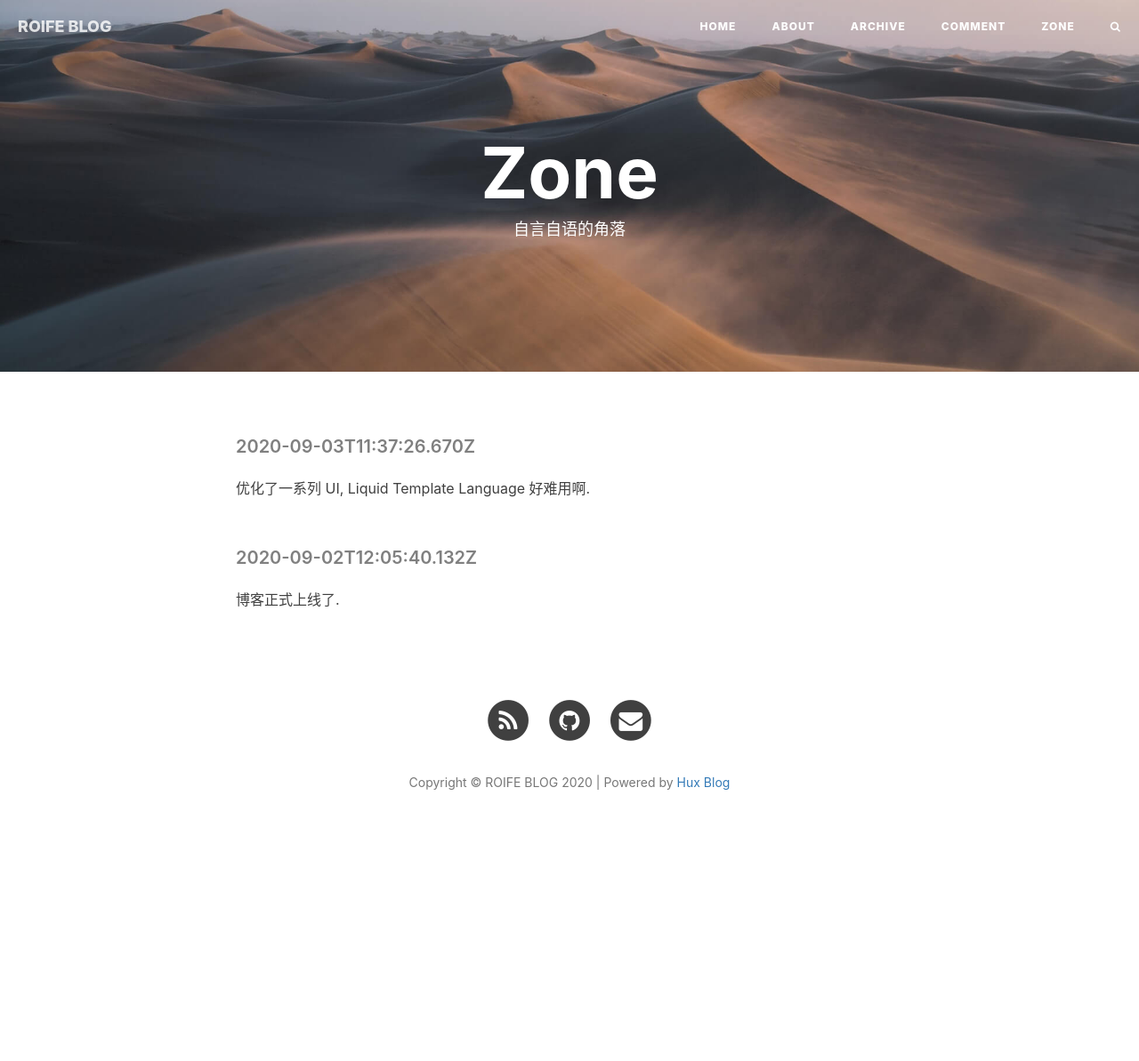
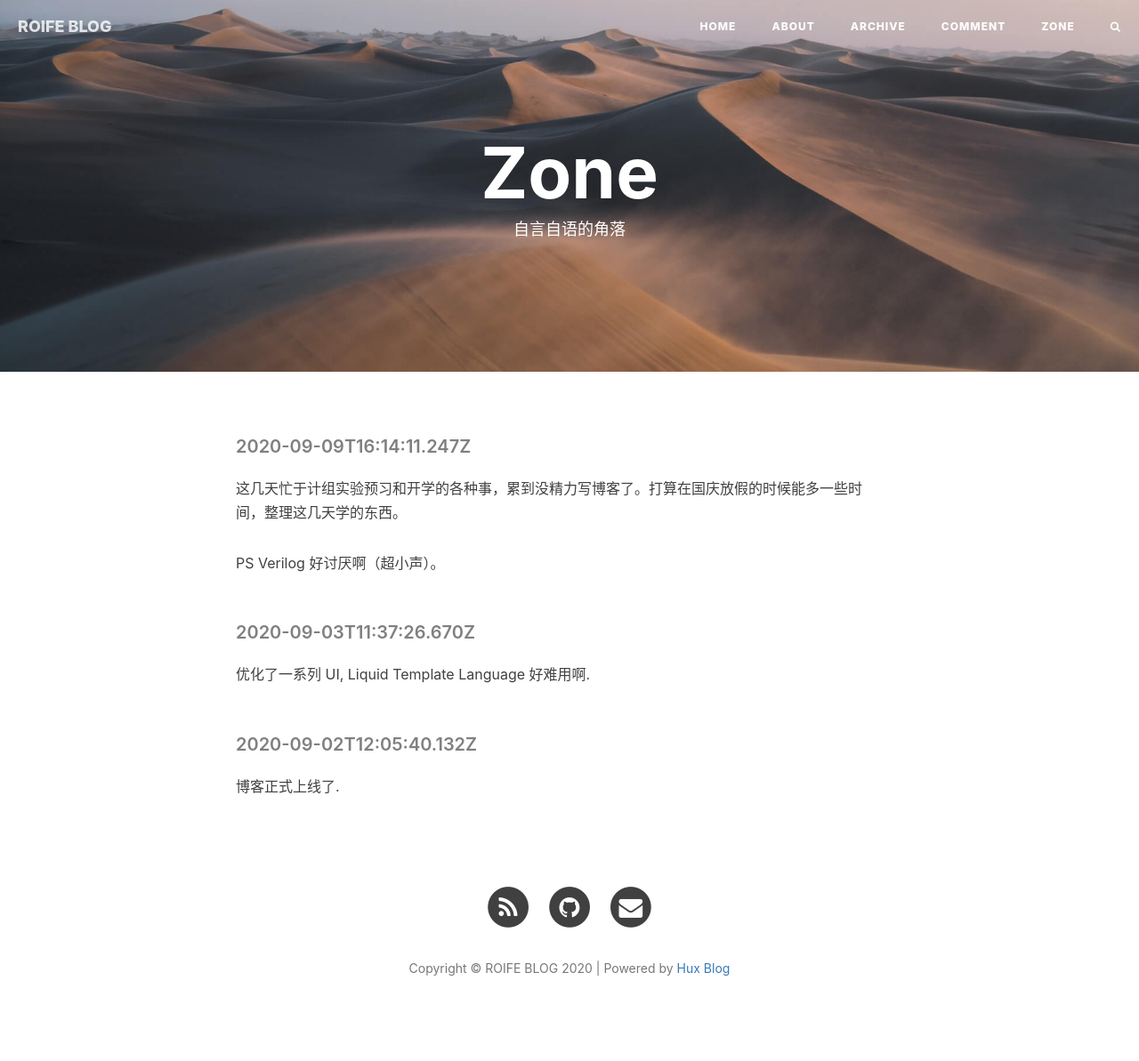
Before and after one commit to LogicLee0902/-LogicLee0902.github.io, a Jekyll site: the page built from zone.html, in a window 1280 px wide. Shown: the whole page at 89% size. Built offline with Jekyll 4.4.1, drawn with Linux system fonts in a browser that asks for light colours; nearby versions of some CDN libraries; comment, search, counter and statistics services are not loaded; before the commit the page ends 983 px from its top, so only the background shows below that.

Commit message:
update ZONE

```diff
--- a/_includes/zone/zh.md
+++ b/_includes/zone/zh.md
@@ -1,4 +1,10 @@
 <!-- > 系列文章合集 -->
+
+###### 2020-09-09T16:14:11.247Z
+
+这几天忙于计组实验预习和开学的各种事，累到没精力写博客了。打算在国庆放假的时候能多一些时间，整理这几天学的东西。
+
+PS Verilog 好讨厌啊（超小声）。
 
 ###### 2020-09-03T11:37:26.670Z
 
```
